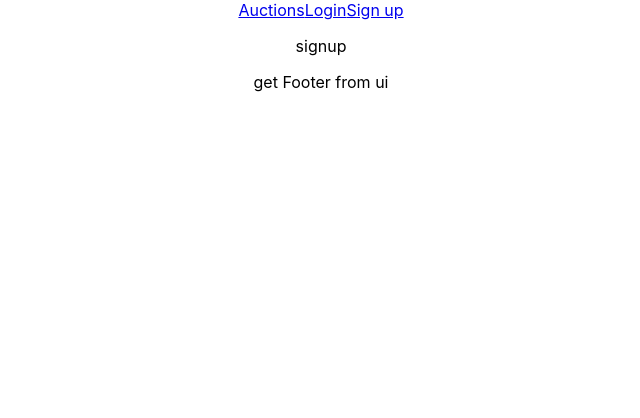
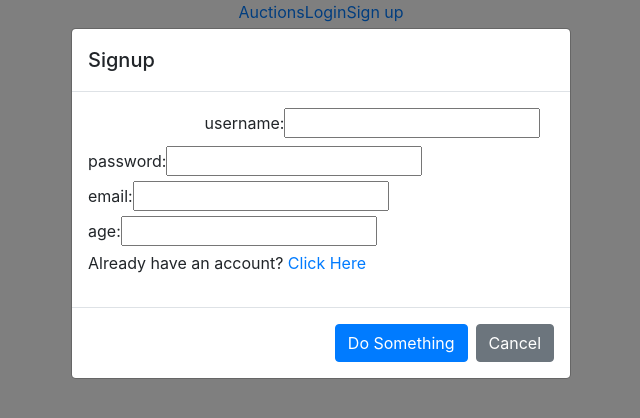
Before and after one commit to maybejosue/redux-practice-for-sellers-and-buyers-app, a React (Create React App) app in the folder my-app/: page /signup in a window 1280 px wide. Shown: the top 418 px of the page, without its empty margins (319-959 px from the left). Built offline with nearby package versions, Linux system fonts and the light colour scheme.

Commit message:
testing user history and fixed modal component issue that was not linking between forms

```diff
--- a/my-app/package.json
+++ b/my-app/package.json
@@ -7,11 +7,13 @@
     "@testing-library/react": "^9.3.2",
     "@testing-library/user-event": "^7.1.2",
     "axios": "^0.19.2",
+    "bootstrap": "^4.4.1",
     "react": "^16.13.0",
     "react-dom": "^16.13.0",
     "react-redux": "^7.2.0",
     "react-router-dom": "^5.1.2",
     "react-scripts": "3.4.0",
+    "reactstrap": "^8.4.1",
     "redux": "^4.0.5",
     "redux-thunk": "^2.3.0"
   },
--- a/my-app/src/App.css
+++ b/my-app/src/App.css
@@ -36,3 +36,10 @@
     transform: rotate(360deg);
   }
 }
+
+.test{
+  margin-left: 25%;
+}
+
+.test2{
+}
--- a/my-app/src/components/Container.js
+++ b/my-app/src/components/Container.js
@@ -2,19 +2,21 @@ import React from 'react'
 import {Footer, Nav} from './Navigation'
 import AuctionList from './AuctionList'
 import { Switch, Route } from 'react-router-dom'
-import { Login } from './Login'
+import CloserLook from './CloserLook'
 import { Signup } from './Signup'
-import CloserLook from './CloserLook'
+import Login from './Login'
+
+
 
 export const Container = () => {
     return (
         <div>
             <Nav/>
             <Switch>
-                <Route exact path='/login' component={Login}/>
-                <Route exact path='/signup' component={Signup}/>
                 <Route exact path='/auctions' component={AuctionList}/>
                 <Route exact path='/closerlook/:id' component={CloserLook}/>
+                <Route exact path='/signup' component={Signup}/>
+                <Route exact path='/login' component={Login}/>
             </Switch>
             <Footer/>
         </div>
--- a/my-app/src/components/Login.js
+++ b/my-app/src/components/Login.js
@@ -1,10 +1,47 @@
-import React from 'react'
+import React, {useState} from 'react'
+import { Button, Modal, ModalHeader, ModalBody, ModalFooter } from 'reactstrap';
+import '../App.css'
+import { connect } from 'react-redux';
+import {Link, useHistory} from 'react-router-dom'
 
-export const Login = () => {
-    return (
-        <div>
-            <p>login</p>
 
-        </div>
-    )
+
+
+ const Login = (props) => {
+  const {
+    className
+  } = props;
+  console.log(props)
+
+  const [modal, setModal] = useState(false);
+
+  const toggle = () => setModal(!modal);
+
+  let history = useHistory()
+  console.log(history)
+  return (
+    <div>
+      <p color="danger" >Login</p>
+      <Modal isOpen={toggle} className={className}>
+        <ModalHeader >Login</ModalHeader>
+        <ModalBody>
+          <form>
+              <label className='test'>username:
+              <input className='test2'/></label><br/>
+
+              <label>password: </label>
+              <input/><br/>
+          </form>
+
+          <p>Already have an account? <Link to='/signup'>Click Here</Link></p>
+        </ModalBody>
+        <ModalFooter>
+          <Button color="primary" >Do Something</Button>
+          <Button color="secondary" onClick={() => {history.goBack()}}>Cancel</Button>
+        </ModalFooter>
+      </Modal>
+    </div>
+  );
 }
+
+export default Login;
--- a/my-app/src/components/Navigation.js
+++ b/my-app/src/components/Navigation.js
@@ -1,5 +1,7 @@
 import React from 'react'
 import {Link} from 'react-router-dom'
+import Login from './Login'
+import {Signup} from './Signup'
 
 // Top Navigation for App
 export const Nav = () => {
--- a/my-app/src/components/Signup.js
+++ b/my-app/src/components/Signup.js
@@ -1,9 +1,44 @@
-import React from 'react'
+import React, {useState} from 'react'
+import { Button, Modal, ModalHeader, ModalBody, ModalFooter } from 'reactstrap';
+import '../App.css'
+import {Link} from 'react-router-dom'
 
-export const Signup = () => {
-    return (
-        <div>
-            <p>signup</p>
-        </div>
-    )
+export const Signup = (props) => {
+  const {
+    className
+  } = props;
+
+  const [modal, setModal] = useState(false);
+
+  const toggle = () => setModal(!modal);
+
+  return (
+    <div>
+      <p color="danger" >Signup</p>
+      <Modal isOpen={toggle} className={className}>
+        <ModalHeader >Signup</ModalHeader>
+        <ModalBody>
+          <form>
+              <label className='test'>username:
+              <input className='test2'/></label><br/>
+
+              <label>password: </label>
+              <input/><br/>
+
+              <label>email: </label>
+              <input/><br/>
+
+              <label>age: </label>
+              <input/><br/>
+          </form>
+
+          <p>Already have an account? <Link to='/login'>Click Here</Link></p>
+        </ModalBody>
+        <ModalFooter>
+          <Button color="primary" >Do Something</Button>
+          <Button color="secondary" >Cancel</Button>
+        </ModalFooter>
+      </Modal>
+    </div>
+  );
 }
--- a/my-app/src/index.js
+++ b/my-app/src/index.js
@@ -8,6 +8,7 @@ import {Provider} from 'react-redux'
 import {BrowserRouter} from 'react-router-dom'
 import {reducer} from './reducer'
 import thunk from 'redux-thunk'
+import 'bootstrap/dist/css/bootstrap.min.css';
 
 let store = createStore(reducer, applyMiddleware(thunk))
 
```
Also changed, not shown: 1 other file (tests, documents, lock files or other folders).
